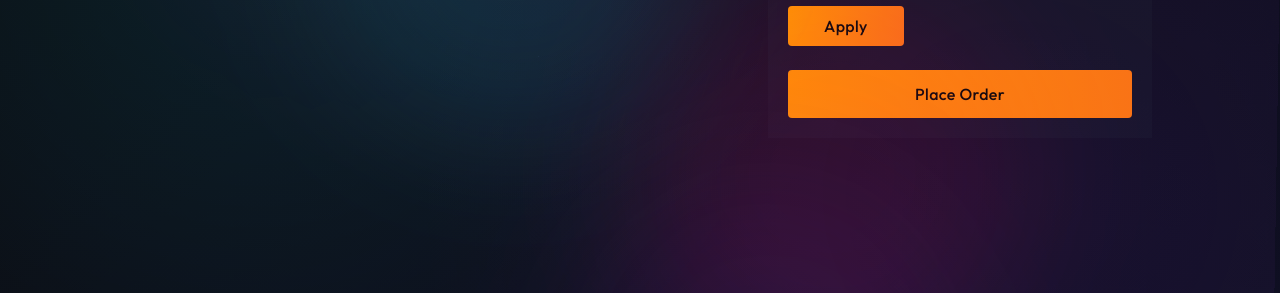
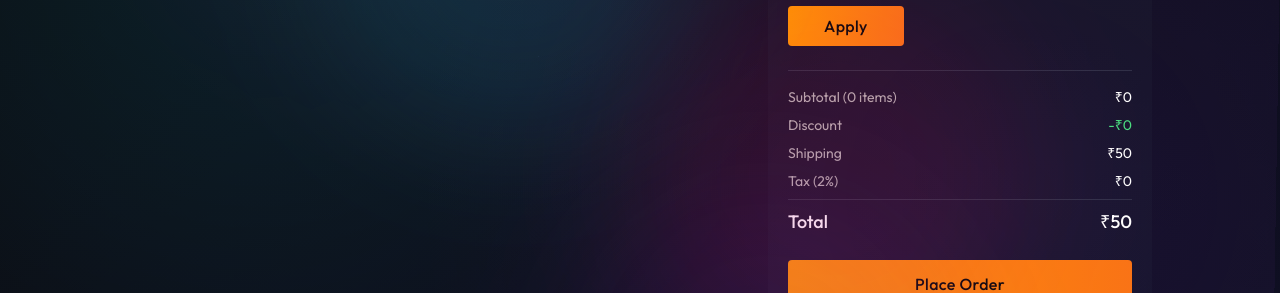
Before and after one commit to akashroushang543/QuickCart-main---Copy, a Next.js app: page /cart in a window 1280 px wide. Shown: the part 432-725 px from the top of the page. Built offline with nearby package versions, Linux system fonts and the light colour scheme; no server answers; the database is empty.

Commit message:
some db changes

```diff
--- a/app/api/order/create/route.js
+++ b/app/api/order/create/route.js
@@ -1,4 +1,8 @@
+import { NextResponse } from 'next/server';
+import { getAuth } from '@clerk/nextjs/server';
 import { inngest } from "@/config/inngest";
+import Product from '@/models/product';
+import User from '@/models/User';
 
 
 
@@ -10,10 +14,11 @@ export async function POST(request) {
             return NextResponse.json({ success: false, message: 'Address or items are required' });
 
         }
-        //caluculate amount using items
+        //calculate amount using items
         const amount = await items.reduce(async (acc, item) => {
             const product = await Product.findById(item.product);
-            return acc + product.price * item.quantity;
+            return await acc + product.offerPrice * item.quantity;
+
         }, 0);
 
         await inngest.send({
@@ -22,14 +27,14 @@ export async function POST(request) {
                 userId,
                 items,
                 address,
-                amount: amount  + Math.floor(amount * 0.2),
+                amount: amount + Math.floor(amount * 0.02),
                 date: Date.now(),
             }
         })
 
         //clear user cart
         const user = await User.findById(userId);
-        user.cartItems = [];
+        user.cartItems = {};
         await user.save();
 
         return NextResponse.json({ success: true, message: 'Order Placed successfully' });
--- a/app/api/user/add-address/route.js
+++ b/app/api/user/add-address/route.js
@@ -13,7 +13,7 @@ export async function POST(request) {
         const dbAddress = {
             userId,
             fullName: address.fullName,
-            PhoneNumber: address.phoneNumber, // Map phoneNumber to PhoneNumber
+            phoneNumber: address.phoneNumber, // Map phoneNumber to PhoneNumber
             pincode: address.pincode,
             area: address.area,
             city: address.city,
--- a/app/api/user/data/route.js
+++ b/app/api/user/data/route.js
@@ -18,9 +18,9 @@ export async function GET(request) {
         if (!user) {
             const newUser = new User({
                 _id: userId,
-                name: "",
-                email: "",
-                imageUrl: "",
+                name: "User",
+                email: "user@example.com",
+                imageUrl: "https://via.placeholder.com/150",
                 cartItems: {}
             });
             await newUser.save();
--- a/components/OrderSummary.jsx
+++ b/components/OrderSummary.jsx
@@ -2,10 +2,11 @@ import { addressDummyData } from "@/assets/assets";
 import { useAppContext } from "@/context/AppContext";
 import axios from "axios";
 import React, { useEffect, useState } from "react";
+import toast from "react-hot-toast";
 
 const OrderSummary = () => {
 
-  const { currency, router, getCartCount, getCartAmount, getToken, user, cartItems} = useAppContext()
+  const { currency, router, getCartCount, getCartAmount, getToken, user, cartItems, setCartItems } = useAppContext()
   const [selectedAddress, setSelectedAddress] = useState(null);
   const [isDropdownOpen, setIsDropdownOpen] = useState(false);
 
@@ -38,7 +39,41 @@ const OrderSummary = () => {
   };
 
   const createOrder = async () => {
-    router.push('/order-placed')
+    try{
+      if(!selectedAddress){
+        toast.error('Please select an address')
+        return
+      }
+      let cartItemsArray = Object.keys(cartItems).map((key) => {
+        return {
+          product: key,
+          quantity: cartItems[key],
+        }
+      })
+      cartItemsArray = cartItemsArray.filter(item => item.quantity > 0)
+      if (cartItemsArray.length === 0) {
+        toast.error('Please add items to cart')
+
+      }
+      const token = await getToken()
+      const { data } = await axios.post('/api/order/create', {
+        items: cartItemsArray,
+        address: selectedAddress._id,
+      },{
+        headers: {Authorization: `Bearer ${token}`}
+      })
+      if (data.success){
+        toast.success(data.message)
+        setCartItems({})
+        router.push('/order-placed')
+
+      }else{
+        toast.error(data.message)
+      }
+    }catch(error){
+      toast.error(error.message)
+
+    }
   }
 
   useEffect(() => {
@@ -113,6 +148,29 @@ const OrderSummary = () => {
           </div>
         </div>
 
+        <div className="border-t border-gray-500/30 pt-4 space-y-2">
+          <div className="flex justify-between text-sm">
+            <span className="text-text-secondary">Subtotal ({getCartCount()} items)</span>
+            <span className="text-text-primary">{currency}{getCartAmount()}</span>
+          </div>
+          <div className="flex justify-between text-sm">
+            <span className="text-text-secondary">Discount</span>
+            <span className="text-green-400">-{currency}0</span>
+          </div>
+          <div className="flex justify-between text-sm">
+            <span className="text-text-secondary">Shipping</span>
+            <span className="text-text-primary">{currency}50</span>
+          </div>
+          <div className="flex justify-between text-sm">
+            <span className="text-text-secondary">Tax (2%)</span>
+            <span className="text-text-primary">{currency}{Math.round(getCartAmount() * 0.02)}</span>
+          </div>
+          <div className="flex justify-between text-lg font-medium border-t border-gray-500/30 pt-2">
+            <span className="text-text-primary">Total</span>
+            <span className="text-text-primary">{currency}{Math.round(getCartAmount() * 1.02 + 50)}</span>
+          </div>
+        </div>
+
         <button onClick={createOrder} className="w-full bg-gradient-to-r from-neon-orange to-orange-500 text-bg-primary py-3 mt-5 hover:from-orange-500 hover:to-neon-orange transition-all duration-300 hover:shadow-[0_0_20px_rgba(255,149,0,0.5)] rounded font-medium tracking-wide">
           Place Order
         </button>
--- a/config/inngest.js
+++ b/config/inngest.js
@@ -1,7 +1,7 @@
 import { Inngest } from "inngest";
 import connectDB from "./db";
 import User from "@/models/User";
-
+import Order from "@/models/Order";
 
 // Create a client to send and receive events
 export const inngest = new Inngest({ id: "RRJ_Traders_Next" });
@@ -59,7 +59,6 @@ export const syncUserDeletion = inngest.createFunction(
 //INNGEST FUNCTION TO CREATE ORDER IN DATABASE
 export const createUserOrder = inngest.createFunction({
     id:'create-user-order',
-    event:'user/order.created',
     batchEvent:{
         maxSize:5,
         timeout:'5s',
```
